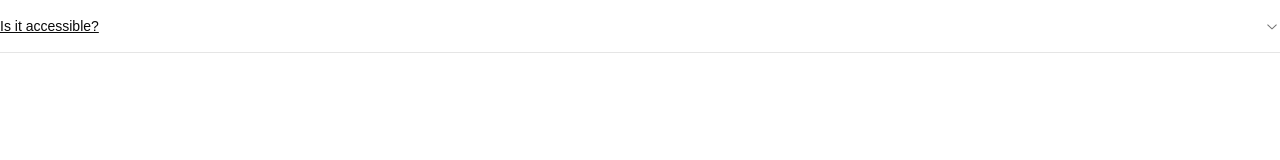
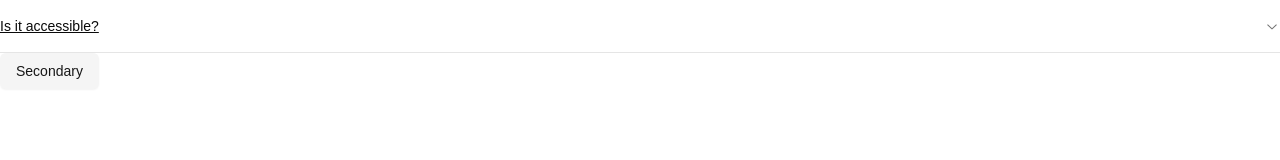
Before and after one commit to NobeenIslam/shadcn-demo, a Next.js app: page / in a window 1280 px wide. Shown: the top 160 px of the page. Built offline with nearby package versions, Linux system fonts and the light colour scheme.

Commit message:
Add shad button

```diff
--- a/app/page.tsx
+++ b/app/page.tsx
@@ -4,8 +4,13 @@
   AccordionItem,
   AccordionTrigger,
 } from "@/components/ui/Accordion";
+
+import { Button } from "@/components/ui/Button/Button";
+
 export default function Home() {
   return (
+    <div>
+      {" "}
       <Accordion type="single" collapsible>
         <AccordionItem value="item-1">
           <AccordionTrigger>Is it accessible?</AccordionTrigger>
@@ -14,5 +19,7 @@
           </AccordionContent>
         </AccordionItem>
       </Accordion>
+      <Button variant="secondary">Secondary</Button>
+    </div>
   );
 }
--- /dev/null
+++ b/components/ui/Button/Button.tsx
@@ -0,0 +1,57 @@
+import * as React from "react"
+import { Slot } from "@radix-ui/react-slot"
+import { cva, type VariantProps } from "class-variance-authority"
+
+import { cn } from "@/lib/utils"
+
+const buttonVariants = cva(
+  "inline-flex items-center justify-center whitespace-nowrap rounded-md text-sm font-medium transition-colors focus-visible:outline-none focus-visible:ring-1 focus-visible:ring-ring disabled:pointer-events-none disabled:opacity-50",
+  {
+    variants: {
+      variant: {
+        default:
+          "bg-primary text-primary-foreground shadow hover:bg-primary/90",
+        destructive:
+          "bg-destructive text-destructive-foreground shadow-sm hover:bg-destructive/90",
+        outline:
+          "border border-input bg-background shadow-sm hover:bg-accent hover:text-accent-foreground",
+        secondary:
+          "bg-secondary text-secondary-foreground shadow-sm hover:bg-secondary/80",
+        ghost: "hover:bg-accent hover:text-accent-foreground",
+        link: "text-primary underline-offset-4 hover:underline",
+      },
+      size: {
+        default: "h-9 px-4 py-2",
+        sm: "h-8 rounded-md px-3 text-xs",
+        lg: "h-10 rounded-md px-8",
+        icon: "h-9 w-9",
+      },
+    },
+    defaultVariants: {
+      variant: "default",
+      size: "default",
+    },
+  }
+)
+
+export interface ButtonProps
+  extends React.ButtonHTMLAttributes<HTMLButtonElement>,
+    VariantProps<typeof buttonVariants> {
+  asChild?: boolean
+}
+
+const Button = React.forwardRef<HTMLButtonElement, ButtonProps>(
+  ({ className, variant, size, asChild = false, ...props }, ref) => {
+    const Comp = asChild ? Slot : "button"
+    return (
+      <Comp
+        className={cn(buttonVariants({ variant, size, className }))}
+        ref={ref}
+        {...props}
+      />
+    )
+  }
+)
+Button.displayName = "Button"
+
+export { Button, buttonVariants }
--- /dev/null
+++ b/components/ui/Button/index.tsx
@@ -0,0 +1 @@
+export * from "./Button";
--- a/package.json
+++ b/package.json
@@ -13,6 +13,7 @@
   "dependencies": {
     "@radix-ui/react-accordion": "^1.2.0",
     "@radix-ui/react-icons": "^1.3.0",
+    "@radix-ui/react-slot": "^1.1.0",
     "class-variance-authority": "^0.7.0",
     "clsx": "^2.1.1",
     "lucide-react": "^0.445.0",
```
Also changed, not shown: 2 other files (tests, documents, lock files or other folders). Lines whose indentation alone changed are shown as unchanged.
